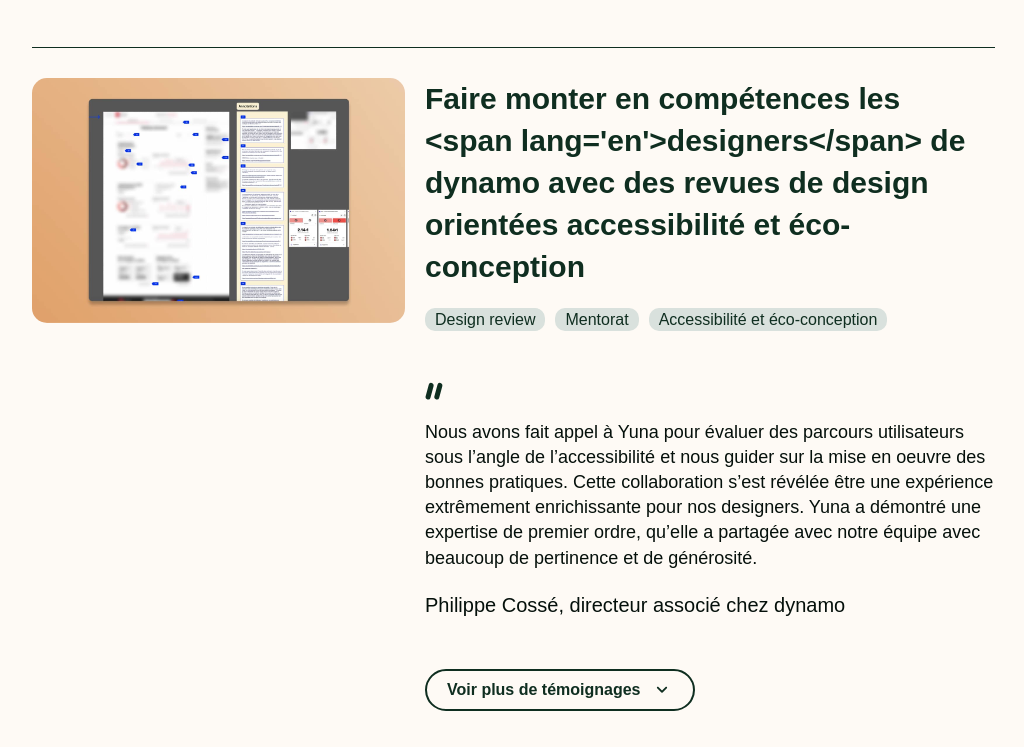
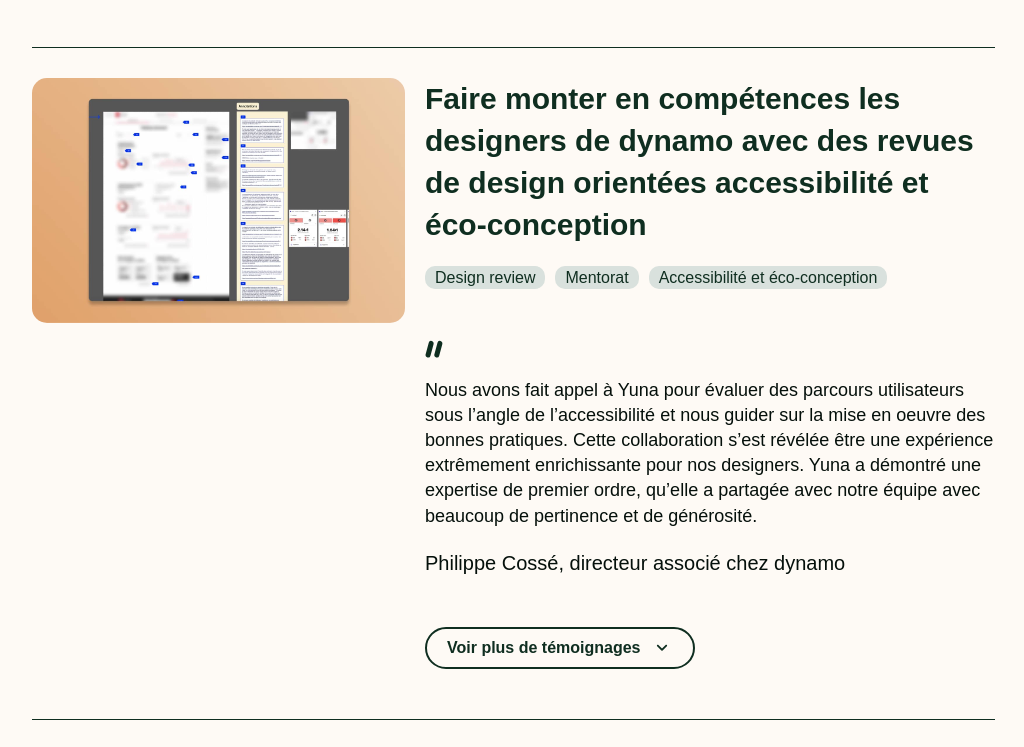
Before and after one commit to mr-wildcard/yuna.work, an Astro site: page /collaborations in a window 1280 px wide. Shown: the part 1842-2589 px from the top of the page, without its empty margins (225-1249 px from the left). Built offline with nearby package versions, Linux system fonts and the light colour scheme; Astro itself is replaced by a stand-in of ours.

Commit message:
fix: astro directive for inner html

```diff
--- a/src/components/collaborations/Project.astro
+++ b/src/components/collaborations/Project.astro
@@ -41,7 +41,7 @@
   </div>
 
   <div class="col-span-full sm:col-span-7 xl:col-span-6">
-    <h3 set:text={title} class="text-display-small mb-5" />
+    <h3 set:html={title} class="text-display-small mb-5" />
 
     <ul class="-m-[5px]">
       {
```
